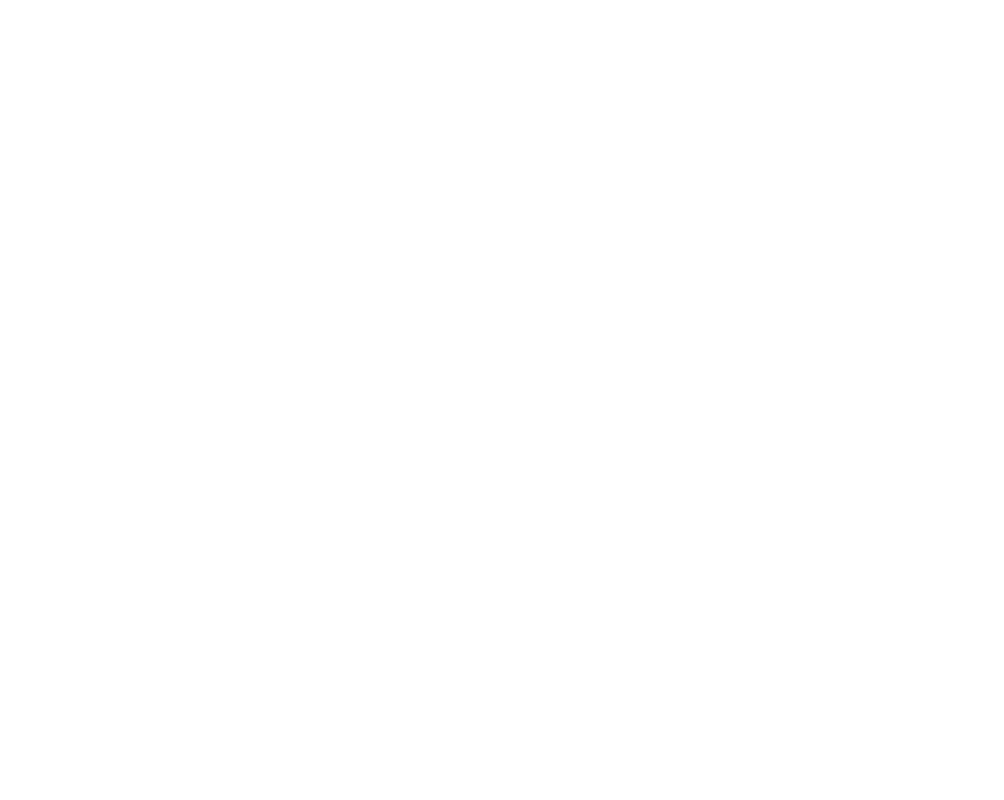
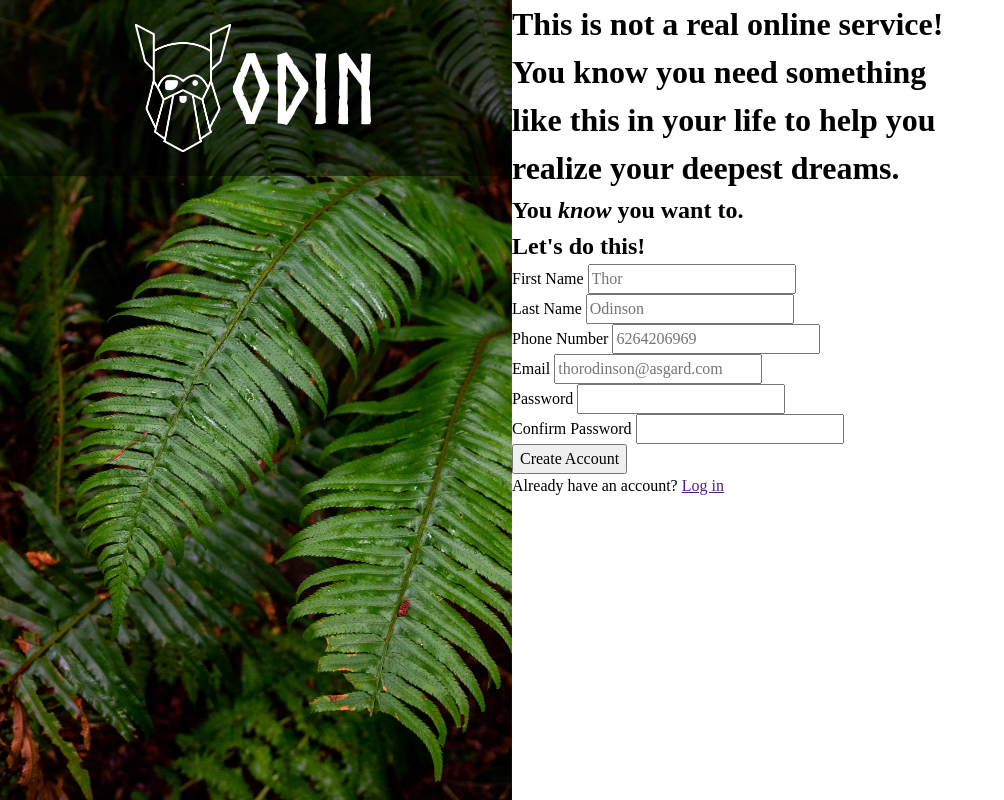
Before and after one commit to ansidian/sign-up-form, a website built with webpack: page index.html in a window 1280 px wide. Shown: the whole page, without its empty margins (0-1004 px from the left). Built offline with nearby package versions, Linux system fonts and the light colour scheme.

Commit message:
Setup layout

```diff
--- a/css/style.css
+++ b/css/style.css
@@ -16,6 +16,11 @@ body {
   -webkit-font-smoothing: antialiased;
 }
 
+@font-face {
+  font-family: norsebold;
+  src: url("../Norse-Bold.otf");
+}
+
 img, picture, video, canvas, svg {
   display: block;
   max-width: 100%;
@@ -32,10 +37,56 @@ p, h1, h2, h3, h4, h5, h6 {
 p {
   text-wrap: pretty;
 }
+
 h1, h2, h3, h4, h5, h6 {
   text-wrap: balance;
 }
 
 #root, #__next {
   isolation: isolate;
+
 }
+
+:root {
+  --bg-width: 40%;
+}
+
+.logo-text {
+  font-family: norsebold;
+  font-size: 6rem;
+  color: #fff;
+}
+
+.logo-image {
+  width: 6rem;
+  height: auto
+}
+
+.logo-banner {
+  display: flex;
+  justify-content: center;
+  align-items: center;
+  padding: 1rem;
+  background-color: rgb(0, 0, 0, 0.5);
+}
+
+.background-image {
+  background-image: url("../img/bg-image.avif");
+  background-size: cover;
+  background-position: center;
+  width: var(--bg-width);
+  height: 100vh;
+  position: fixed;
+  z-index: -1;
+}
+
+.row {
+  display: flex;
+  flex-direction: row;
+}
+
+.left-column,
+.right-column {
+  width: var(--bg-width);
+  height: 100vh;
+}
--- a/index.html
+++ b/index.html
@@ -2,14 +2,72 @@
 <html lang="en">
 <head>
   <meta charset="UTF-8">
-  <meta name="viewport"
-        content="width=device-width, user-scalable=no, initial-scale=1.0, maximum-scale=1.0, minimum-scale=1.0">
-  <meta http-equiv="X-UA-Compatible" content="ie=edge">
-  <link rel="stylesheet" href="/css/style.css">
+  <meta content="width=device-width, user-scalable=no, initial-scale=1.0, maximum-scale=1.0, minimum-scale=1.0"
+        name="viewport">
+  <meta content="ie=edge" http-equiv="X-UA-Compatible">
+  <link href="css/style.css" rel="stylesheet">
   <title>Document</title>
 </head>
 <body>
-
+<div class="container">
+  <div class="row">
+    <div class="left-column">
+      <div class="background-image"></div>
+      <div class="logo-banner">
+        <img class="logo-image" src="img/odin-lined.png" alt="logo">
+        <p class="logo-text">ODIN</p>
+      </div>
+    </div>
+    <div class="right-column">
+      <form action="" id="create-account" method="post">
+        <div class="form-heading">
+          <div class="header">
+            <h1 class="heading">This is not a real online service! You know you need something like this in your life to
+              help you realize your deepest dreams.</h1>
+            <h2 class="subheading">You <em>know</em> you want to.</h2>
+          </div>
+          <div class="form-container">
+            <h2 class="form-title">Let's do this!</h2>
+            <div class="form-grid">
+              <div class="form-group">
+                <label class="required" for="firstName">First Name</label>
+                <input id="firstName" name="firstName" placeholder="Thor" required type="text">
+              </div>
+              <div class="form-group">
+                <label class="required" for="lastName">Last Name</label>
+                <input id="lastName" name="lastName" placeholder="Odinson" required type="text">
+              </div>
+              <div class="form-group">
+                <label class="required" for="telephone">Phone Number</label>
+                <input class="telephone" id="telephone" name="telephone" pattern="^\d{10}$" placeholder="6264206969"
+                       required type="tel"
+                >
+                <span class="error-message" data-error="Please enter a 10-digit phone number: 6265425808"></span>
+              </div>
+              <div class="form-group">
+                <label class="required" for="email">Email</label>
+                <input id="email" name="email" placeholder="thorodinson@asgard.com" required type="email">
+                <span class="error-message" data-error="Please enter a valid email address: johndoe@email.com"></span>
+              </div>
+              <div class="form-group">
+                <label class="required" for="password">Password</label>
+                <input id="password" minlength="8" name="password" placeholder="" required type="password">
+                <span class="error-message" data-error="Passwords must have at least 8 characters."></span>
+              </div>
+              <div class="form-group">
+                <label class="required" for="confirm-password">Confirm Password</label>
+                <input id="confirm-password" minlength="8" name="confirm-password" placeholder="" required
+                       type="password">
+                <span class="error-message" data-error="Passwords must have at least 8 characters."></span>
+              </div>
+            </div>
+          </div>
+          <button class="create-account" form="create-account" type="submit">Create Account</button>
+        </div>
+        <p class="login-button">Already have an account? <a href="">Log in</a></p>
+      </form>
+    </div>
+  </div>
+</div>
 </body>
-<script src="/js/app.js"></script>
 </html>
```
Also changed, not shown: Norse-Bold.otf (added), img/bg-image.avif (renamed from img/photo-1585202900225-6d3ac20a6962.avif), img/odin-lined.png (added).
